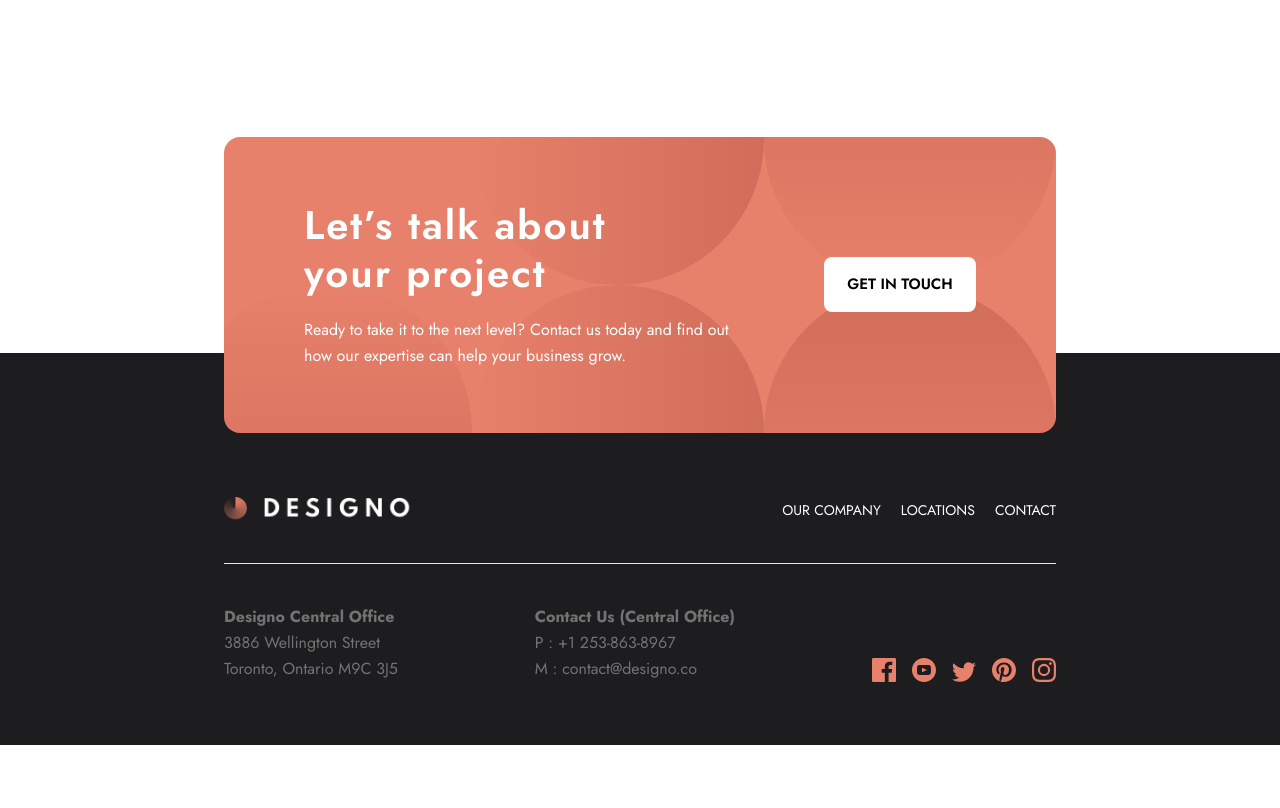
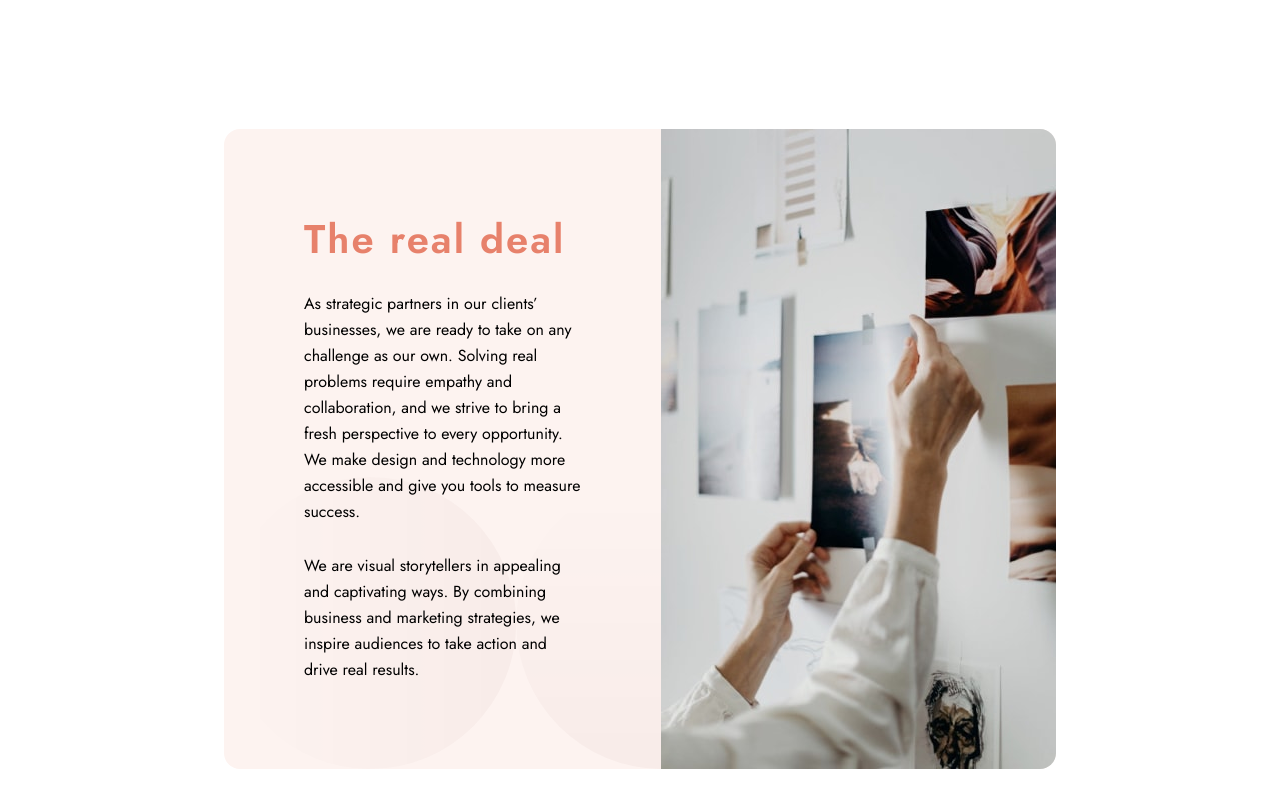
Before and after one commit to Oz996/Designo, a React (Vite) app: page /about in a window 1280 px wide. Shown: the part 1940-2748 px from the top of the page. Before the commit the page ends 2685 px from the top, so only its background shows below. Built offline with nearby package versions, Linux system fonts and the light colour scheme.

Commit message:
added real deal section

```diff
--- a/src/pages/About.tsx
+++ b/src/pages/About.tsx
@@ -25,8 +25,8 @@ const About = () => {
 
       <section className="bg-peach-lighter w-full h-[54rem] sm:h-[46rem] lg:h-[40rem] rounded-2xl mb-36">
         <div className="flex flex-col lg:flex-row h-full max-lg:text-center">
-          <div className="bg-about-world-class-mobile max-lg:bg-cover sm:bg-about-world-class-tablet lg:bg-about-world-class-desktop bg-no-repeat sm:rounded-t-2xl lg:rounded-l-2xl lg:rounded-tr-none lg:w-[60rem] h-full" />
-          <div className="bg-three-circles sm:bg-bottom lg:bg-[bottom_left_-8rem] bg-no-repeat flex flex-col gap-7 w-full justify-center px-14 lg:px-20 h-full">
+          <div className="bg-about-world-class-mobile max-lg:bg-cover sm:bg-about-world-class-tablet lg:bg-about-world-class-desktop bg-no-repeat sm:rounded-t-2xl lg:rounded-l-2xl lg:rounded-tr-none lg:w-[60rem] h-full min-h-1/2" />
+          <div className="bg-three-circles sm:bg-bottom lg:bg-[bottom_left_-8rem] bg-no-repeat flex flex-col gap-7 w-full justify-center px-14 lg:px-20 h-full overflow-auto">
             <h2 className="heading-md text-peach">World-class talent</h2>
             <p className="body">
               We are a crew of strategists, problem-solvers, and technologists.
@@ -45,6 +45,26 @@ const About = () => {
         </div>
       </section>
       <Countries />
+      <section className="bg-peach-lighter w-full h-[54rem] sm:h-[46rem] lg:h-[40rem] rounded-2xl mt-36">
+        <div className="flex flex-col-reverse lg:flex-row h-full max-lg:text-center">
+          <div className="bg-two-circle bg-bottom lg:bg-[bottom_left] bg-no-repeat flex flex-col gap-7 w-full justify-center px-14 lg:px-20 h-full overflow-auto">
+            <h2 className="heading-md text-peach">The real deal</h2>
+            <p className="body">
+              As strategic partners in our clients’ businesses, we are ready to
+              take on any challenge as our own. Solving real problems require
+              empathy and collaboration, and we strive to bring a fresh
+              perspective to every opportunity. We make design and technology
+              more accessible and give you tools to measure success.
+            </p>
+            <p className="body">
+              We are visual storytellers in appealing and captivating ways. By
+              combining business and marketing strategies, we inspire audiences
+              to take action and drive real results.
+            </p>
+          </div>
+          <div className="bg-about-real-deal-mobile max-lg:bg-cover sm:bg-about-real-deal-tablet lg:bg-about-real-deal-desktop bg-no-repeat sm:rounded-t-2xl lg:rounded-r-2xl lg:rounded-tl-none lg:w-[60rem] h-full min-h-1/2" />
+        </div>
+      </section>
     </>
   );
 };
--- a/tailwind.config.js
+++ b/tailwind.config.js
@@ -60,6 +60,8 @@ export default {
           "url('/src/assets/shared/desktop/bg-circle-variant-three.svg')",
         "three-circles":
           "url('/src/assets/shared/desktop/bg-pattern-three-circles.svg')",
+        "two-circle":
+          "url('/src/assets/shared/desktop/bg-pattern-two-circles.svg')",
         // design pages
         "web-design-bg":
           "url('/src/assets/web-design/desktop/bg-pattern-intro-web.svg')",
@@ -84,6 +86,13 @@ export default {
           "url('/src/assets/about/tablet/image-world-class-talent.jpg')",
         "about-world-class-mobile":
           "url('/src/assets/about/mobile/image-world-class-talent.jpg')",
+        // real deal
+        "about-real-deal-desktop":
+          "url('/src/assets/about/desktop/image-real-deal.jpg')",
+        "about-real-deal-tablet":
+          "url('/src/assets/about/tablet/image-real-deal.jpg')",
+        "about-real-deal-mobile":
+          "url('/src/assets/about/mobile/image-real-deal.jpg')",
       },
       content: {
         "arrow-right": "url('/src/assets/shared/desktop/icon-right-arrow.svg')",
```
